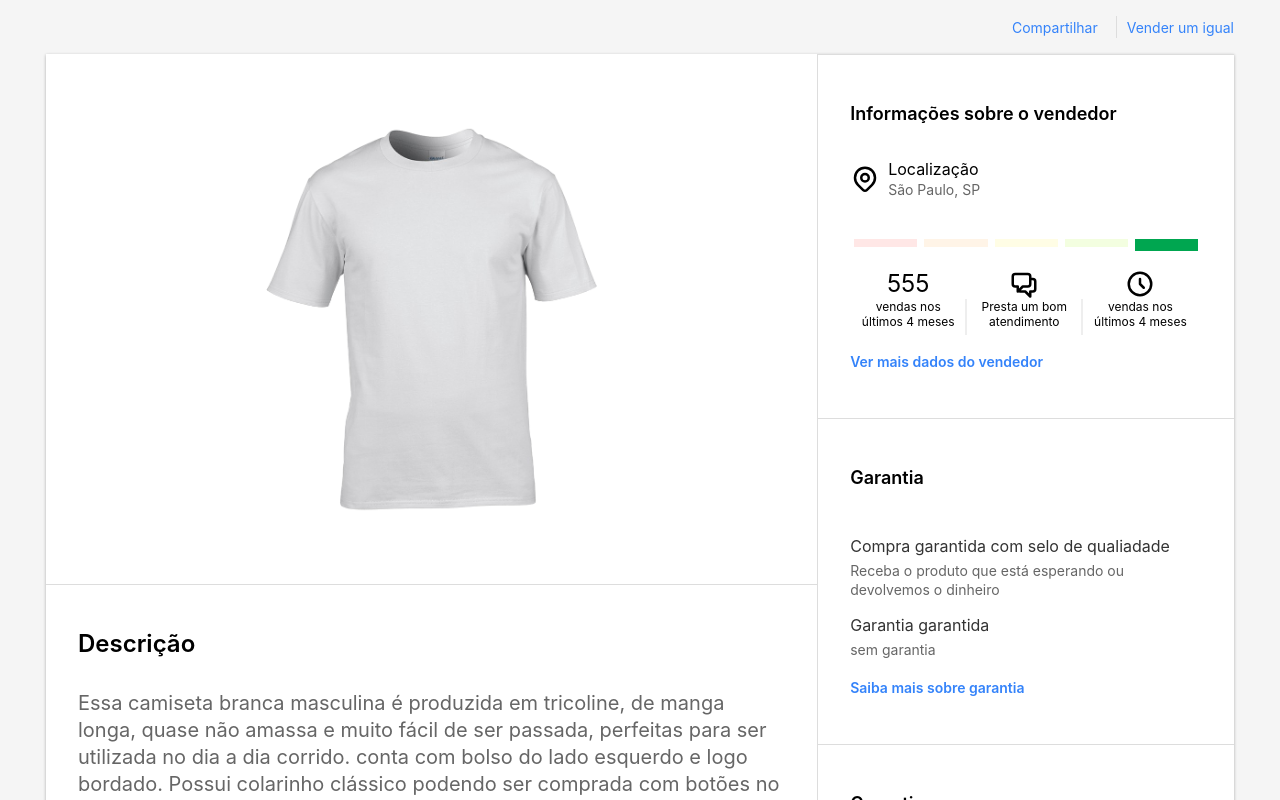
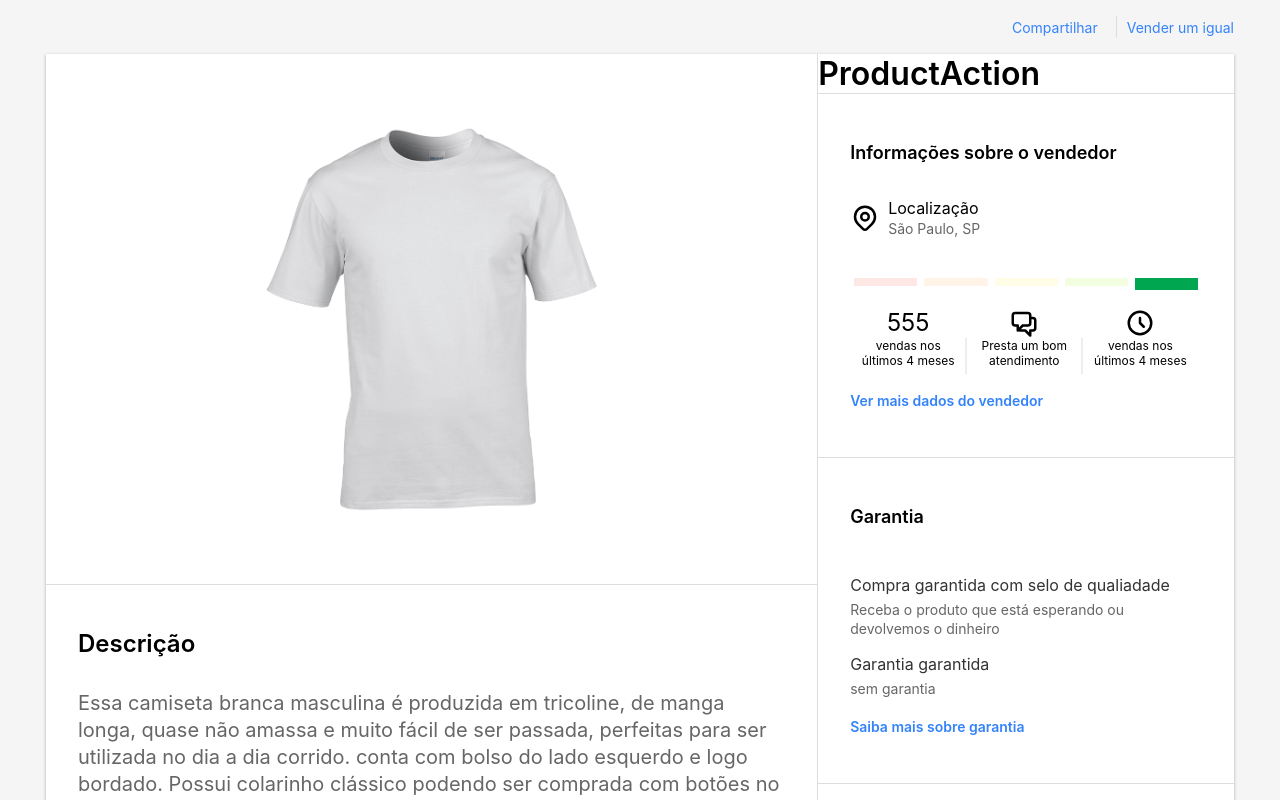
Before and after one commit to kaique-programmer/Pequenos-projetos, a React (Create React App) app in the folder clone-mercado-livre/: page / in a window 1280 px wide. Shown: the top 800 px of the page. Built offline with nearby package versions, Linux system fonts and the light colour scheme.

Commit message:
Desenvolvendo a parte dos button action

```diff
--- a/clone-mercado-livre/src/components/Product/index.js
+++ b/clone-mercado-livre/src/components/Product/index.js
@@ -3,6 +3,7 @@ import React from 'react';
 import { Link } from 'react-router-dom';
 import tshirtImage from '../../assets/tshirt.png';
 import SellerInfo from '../SellerInfo';
+import ProductAction from '../ProductAction';
 
 import {
   Container,
@@ -36,7 +37,7 @@ export default function Product() {
         </Column>
 
         <Column>
-          {/* <ProductAction /> */}
+          <ProductAction />
           <SellerInfo />
 
           <WarrantySection />
```
